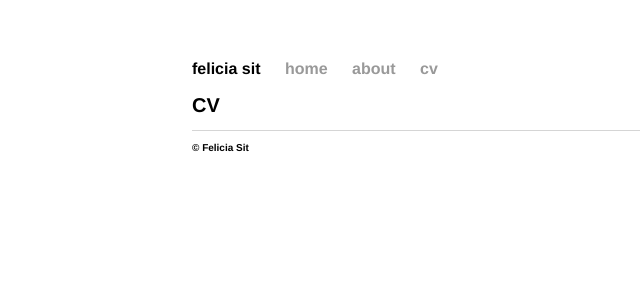
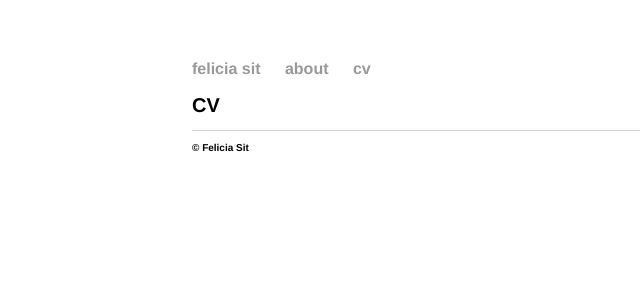
Before and after one commit to feliciasit/feliciasit.github.io, a Jekyll site: the page built from cv/index.html, in a window 1280 px wide. Shown: the top 300 px of the page, without its empty margins (0-640 px from the left). Built offline with Jekyll 4.4.1, drawn with Linux system fonts in a browser that asks for light colours.

Commit message:
Update default.html

```diff
--- a/_layouts/default.html
+++ b/_layouts/default.html
@@ -9,8 +9,7 @@
 		<body>
 			<nav>
 	    		<ul>
-				<li><b>felicia sit<b></li>
-				<li><a href="/">home</a></li>
+				<li><a href="/"><b>felicia sit<b></a></li>
 		        	<li><a href="/about">about</a></li>
 	        		<li><a href="/cv">cv</a></li>
 	    		</ul>
```
